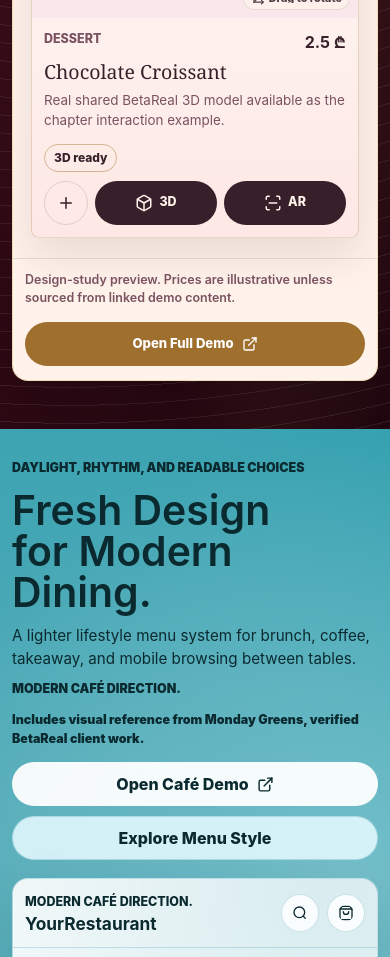
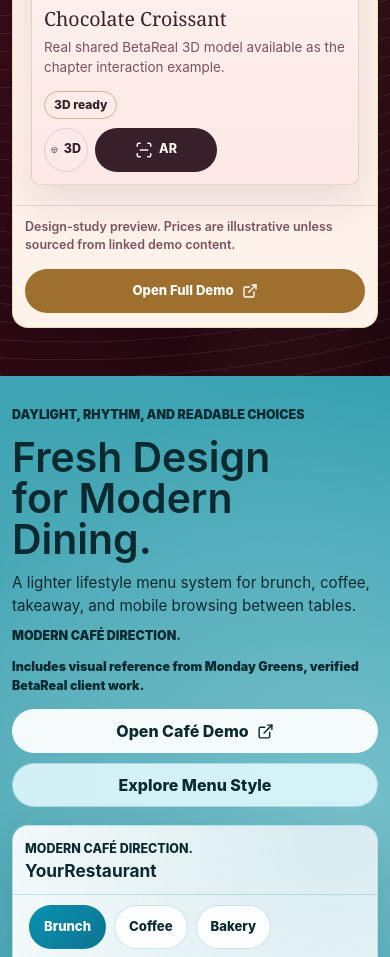
Before and after one commit to Nikoloz-Chachua/BetaReal-Flagship, a React (Vite) app: page / in a window 390 px wide. Shown: the part 2200-3157 px from the top of the page. Built offline with nearby package versions, Linux system fonts and the light colour scheme.

Commit message:
remove misleading menu interactions

```diff
--- a/src/components/CategoryPreview.tsx
+++ b/src/components/CategoryPreview.tsx
@@ -5,9 +5,9 @@ export function CategoryPreview({ categories, language }: { categories: Localize
   return (
     <div className={styles.categories} aria-label={language === 'ka' ? 'მენიუს კატეგორიები' : 'Preview categories'}>
       {categories.map((category, index) => (
-        <button type="button" aria-pressed={index === 0} key={category.en}>
+        <span data-active={index === 0} key={category.en}>
           {category[language]}
-        </button>
+        </span>
       ))}
     </div>
   )
--- a/src/components/DemoPreview.module.css
+++ b/src/components/DemoPreview.module.css
@@ -73,19 +73,6 @@
   line-height: 1.1;
 }
 
-.headerIcons {
-  display: inline-flex;
-  gap: 8px;
-}
-
-.headerIcons svg {
-  width: 38px;
-  height: 38px;
-  padding: 10px;
-  border: 1px solid color-mix(in srgb, var(--chapter-ink) 14%, transparent);
-  border-radius: 999px;
-  color: var(--chapter-ink);
-}
 
 .categories {
   display: flex;
@@ -99,7 +86,9 @@
   display: none;
 }
 
-.categories button {
+.categories span {
+  display: inline-flex;
+  align-items: center;
   flex: 0 0 auto;
   min-height: 44px;
   border: 1px solid color-mix(in srgb, var(--chapter-ink) 14%, transparent);
@@ -111,21 +100,21 @@
   font-weight: 780;
 }
 
-.categories button[aria-pressed='true'] {
+.categories span[data-active='true'] {
   background: var(--chapter-ink);
   color: var(--chapter-surface);
 }
 
-.preview[data-layout='editorial'] .categories button[aria-pressed='true'] {
+.preview[data-layout='editorial'] .categories span[data-active='true'] {
   color: #fffaf6;
 }
 
-.preview[data-layout='industrial'] .categories button {
+.preview[data-layout='industrial'] .categories span {
   border-width: 2px;
   border-radius: 4px;
 }
 
-.preview[data-layout='industrial'] .categories button[aria-pressed='true'] {
+.preview[data-layout='industrial'] .categories span[data-active='true'] {
   color: #f2eee4;
 }
 
@@ -149,7 +138,7 @@
   box-shadow: 0 18px 42px rgba(55, 32, 42, 0.11);
 }
 
-.grid[data-layout='editorial'] .imageButton img,
+.grid[data-layout='editorial'] .imageFrame img,
 .grid[data-layout='editorial'] .mediaFrame {
   height: clamp(212px, 18vw, 278px);
 }
@@ -187,25 +176,20 @@
   color: #0b2a30;
 }
 
-.preview[data-layout='cafe'] .headerIcons svg {
+
+.preview[data-layout='cafe'] .categories span {
   border-color: rgba(6, 120, 150, 0.2);
   background: rgba(255, 255, 255, 0.86);
   color: #0b2a30;
 }
 
-.preview[data-layout='cafe'] .categories button {
-  border-color: rgba(6, 120, 150, 0.2);
-  background: rgba(255, 255, 255, 0.86);
-  color: #0b2a30;
-}
-
-.preview[data-layout='cafe'] .categories button[aria-pressed='true'] {
+.preview[data-layout='cafe'] .categories span[data-active='true'] {
   border-color: transparent;
   background: linear-gradient(135deg, #0891b2 0%, #0e7490 100%);
   color: #ffffff;
 }
 
-.preview[data-layout='cafe'] .imageButton img,
+.preview[data-layout='cafe'] .imageFrame img,
 .preview[data-layout='cafe'] .mediaFrame,
 .preview[data-layout='cafe'] .inlineModel-initial,
 .preview[data-layout='cafe'] .inlineModel-loading,
@@ -259,7 +243,7 @@
   background: color-mix(in srgb, var(--chapter-surface) 88%, white);
 }
 
-.imageButton {
+.imageFrame {
   display: block;
   width: 100%;
   border: 0;
@@ -267,13 +251,13 @@
   padding: 0;
 }
 
-.imageButton img,
+.imageFrame img,
 .mediaFrame {
   width: 100%;
   height: clamp(142px, 12vw, 176px);
 }
 
-.imageButton img {
+.imageFrame img {
   display: block;
   object-fit: cover;
   background: color-mix(in srgb, var(--chapter-accent-light) 60%, white);
@@ -551,7 +535,7 @@
     grid-template-columns: minmax(104px, 0.36fr) 1fr;
   }
 
-  .imageButton img,
+  .imageFrame img,
   .mediaFrame {
     height: 100%;
     min-height: 152px;
@@ -584,7 +568,7 @@
     grid-template-columns: 1fr;
   }
 
-  .imageButton img,
+  .imageFrame img,
   .mediaFrame {
     height: 188px;
     min-height: 0;
--- a/src/components/DemoPreview.tsx
+++ b/src/components/DemoPreview.tsx
@@ -1,9 +1,6 @@
 import { ExternalLink } from 'lucide-react'
-import { useState } from 'react'
 import type { Language, PreviewItem, SegmentConfig } from '../data/types'
 import { getTrackingContext, trackEvent } from '../lib/analytics'
-import { ModalPrimitive } from './ModalPrimitive'
-import { ModelExperience } from './ModelExperience'
 import { RestaurantHeaderPreview } from './RestaurantHeaderPreview'
 import { CategoryPreview } from './CategoryPreview'
 import { ProductCardPreview } from './ProductCardPreview'
@@ -26,8 +23,6 @@ interface DemoPreviewProps {
 }
 
 export function DemoPreview({ segment, language, labels, onModelOpen, onAROpen }: DemoPreviewProps) {
-  const [selected, setSelected] = useState<PreviewItem | null>(null)
-
   return (
     <div className={styles.preview} data-layout={segment.theme.layout}>
       <RestaurantHeaderPreview segment={segment} language={language} />
@@ -40,7 +35,6 @@ export function DemoPreview({ segment, language, labels, onModelOpen, onAROpen }
             language={language}
             segment={segment.route}
             labels={labels}
-            onDetails={setSelected}
             onModel={onModelOpen}
             onAR={onAROpen}
           />
@@ -65,28 +59,7 @@ export function DemoPreview({ segment, language, labels, onModelOpen, onAROpen }
           <span className="sr-only">({labels.external})</span>
         </a>
       </div>
-      <ModalPrimitive
-        title={labels.details}
-        isOpen={Boolean(selected)}
-        onClose={() => setSelected(null)}
-        labelledBy="product-detail-title"
-        closeLabel={language === 'ka' ? 'დახურვა' : 'Close'}
-      >
-        {selected ? (
-          <div className={styles.detail}>
-            <img src={selected.image} alt="" width="900" height="675" />
-            <div>
-              <p className={styles.detailCategory}>{selected.category[language]}</p>
-              <h3 id="product-detail-title">{selected.name[language]}</h3>
-              <p>{selected.description[language]}</p>
-              <strong>{selected.price}</strong>
-              {selected.model ? (
-                <ModelExperience model={selected.model} language={language} segment={segment.route} active={false} />
-              ) : null}
-            </div>
-          </div>
-        ) : null}
-      </ModalPrimitive>
+
     </div>
   )
 }
--- a/src/components/ProductCardPreview.tsx
+++ b/src/components/ProductCardPreview.tsx
@@ -1,4 +1,4 @@
-import { Box, Plus, ScanLine } from 'lucide-react'
+import { Box, ScanLine } from 'lucide-react'
 import type { Language, PreviewItem, SegmentRoute } from '../data/types'
 import { InlineModelThumbnail } from './InlineModelThumbnail'
 import styles from './DemoPreview.module.css'
@@ -10,14 +10,12 @@ interface ProductCardPreviewProps {
   labels: {
     view3d: string
     viewAr: string
-    details: string
   }
-  onDetails: (item: PreviewItem) => void
   onModel: (item: PreviewItem) => void
   onAR: (item: PreviewItem) => void
 }
 
-export function ProductCardPreview({ item, language, segment, labels, onDetails, onModel, onAR }: ProductCardPreviewProps) {
+export function ProductCardPreview({ item, language, segment, labels, onModel, onAR }: ProductCardPreviewProps) {
   const modelLabel = language === 'ka' ? item.name.ka : item.name.en
 
   return (
@@ -31,9 +29,9 @@ export function ProductCardPreview({ item, language, segment, labels, onDetails,
           segment={segment}
         />
       ) : (
-        <button className={styles.imageButton} type="button" onClick={() => onDetails(item)} aria-label={`${labels.details}: ${item.name[language]}`}>
+        <div className={styles.imageFrame}>
           <img src={item.image} alt={item.name[language]} loading="lazy" width="900" height="675" />
-        </button>
+        </div>
       )}
       <div className={styles.cardBody}>
         <div className={styles.cardTop}>
@@ -43,11 +41,8 @@ export function ProductCardPreview({ item, language, segment, labels, onDetails,
         <h3>{item.name[language]}</h3>
         <p>{item.description[language]}</p>
         {item.badge ? <span className={styles.badge}>{item.badge[language]}</span> : null}
-        <div className={styles.cardActions} data-has-model={Boolean(item.model)}>
-          <button type="button" onClick={() => onDetails(item)} aria-label={`${labels.details}: ${item.name[language]}`}>
-            <Plus size={18} aria-hidden="true" />
-          </button>
-          {item.model ? (
+        {item.model ? (
+          <div className={styles.cardActions} data-has-model="true">
             <>
               <button type="button" onClick={() => onModel(item)} aria-label={`${labels.view3d}: ${modelLabel}`}>
                 <Box size={18} aria-hidden="true" />
@@ -58,8 +53,8 @@ export function ProductCardPreview({ item, language, segment, labels, onDetails,
                 <span>AR</span>
               </button>
             </>
-          ) : null}
-        </div>
+          </div>
+        ) : null}
       </div>
     </article>
   )
--- a/src/components/RestaurantHeaderPreview.tsx
+++ b/src/components/RestaurantHeaderPreview.tsx
@@ -1,4 +1,3 @@
-import { Search, ShoppingBag } from 'lucide-react'
 import type { Language, SegmentConfig } from '../data/types'
 import styles from './DemoPreview.module.css'
 
@@ -9,10 +8,7 @@ export function RestaurantHeaderPreview({ segment, language }: { segment: Segmen
         <p>{segment.conceptLabel[language]}</p>
         <strong>{language === 'ka' ? 'თქვენი რესტორანი' : 'YourRestaurant'}</strong>
       </div>
-      <div className={styles.headerIcons} aria-hidden="true">
-        <Search size={18} />
-        <ShoppingBag size={18} />
-      </div>
+
     </div>
   )
 }
```
Also changed, not shown: 2 other files (tests, documents, lock files or other folders).
